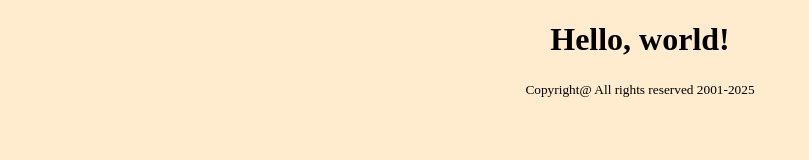
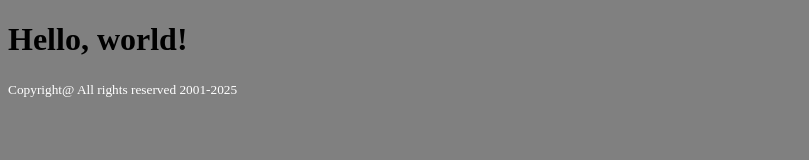
Before and after one commit to yampolskiyy/frontend, a plain HTML site: page index.html in a window 1280 px wide. Shown: the whole page, without its empty margins (0-809 px from the left). Drawn offline with Linux system fonts and the light colour scheme.

Commit message:
style.css modified

```diff
--- a/index.html
+++ b/index.html
@@ -8,7 +8,7 @@
     <body>
         <h1>Hello, world!</h1>
         <footer>
-            <small>
+            <small class="white-text">
                 Copyright@ All rights reserved 2001-2025
             </small>
         </footer>
--- a/style.css
+++ b/style.css
@@ -1,11 +1,11 @@
-html {
-    background: blanchedalmond;
+#main {
+    color: aquamarine;
 }
 
-h1 {
-    text-align: center;
+html {
+    background: grey;
 }
 
-footer {
-    text-align: center;
+.white-text {
+    color: white;
 }
```
